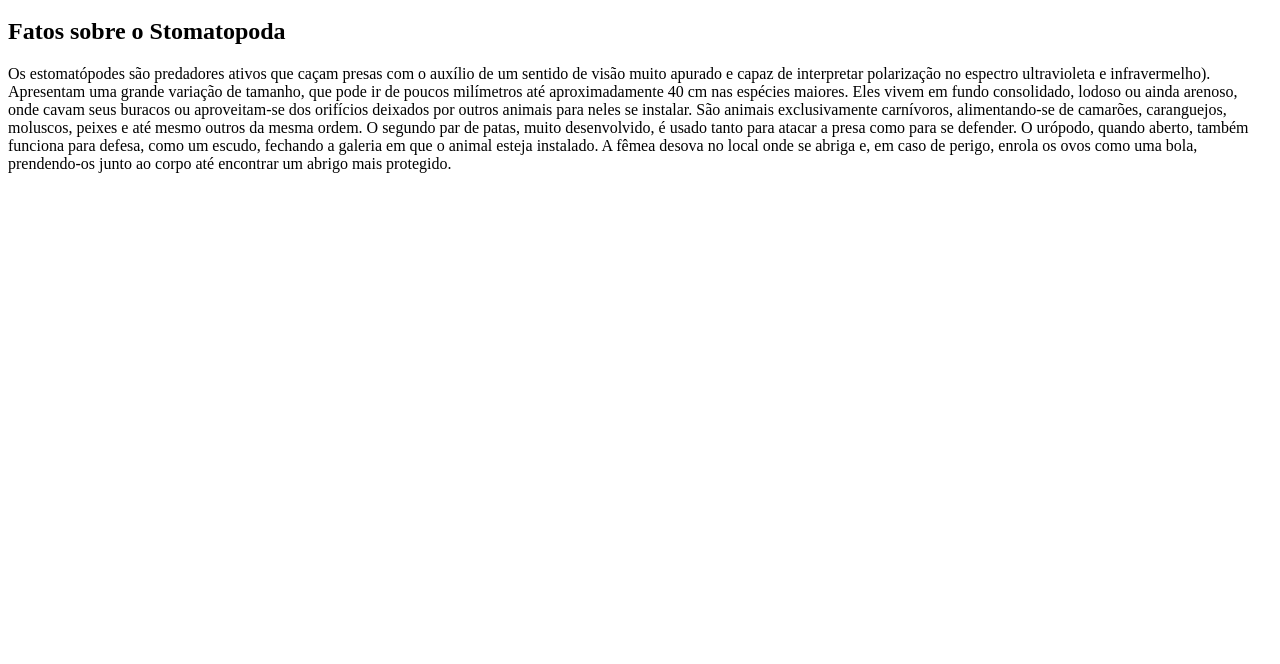
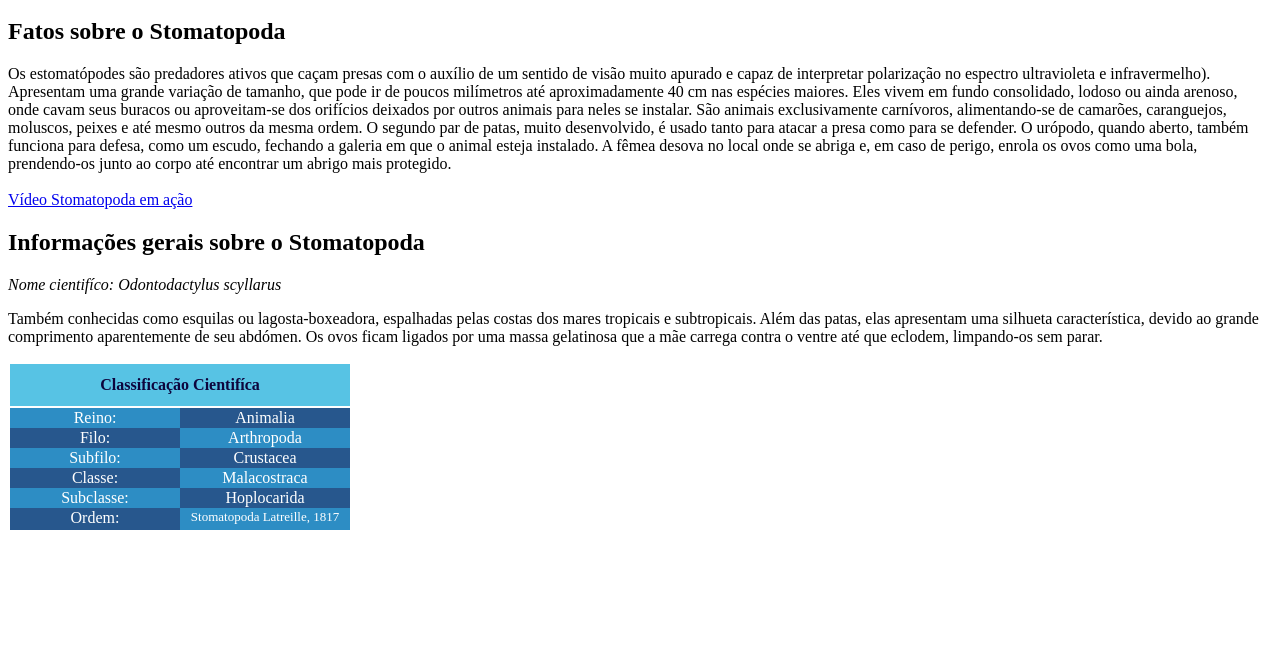
Before and after one commit to rafa382/trybe-exercicios, a plain HTML site: page fundamentos/bloco-03-introducao-a-html-e-css/dia-3.4-html-semantico/exercicio-3.4.html in a window 1280 px wide. Shown: the part 136-800 px from the top of the page. Drawn offline with Linux system fonts and the light colour scheme.

Commit message:
Adiciona atualizações aos arquivos exercicio-3.4.html e style-exercicio-3.4.css

```diff
--- a/fundamentos/bloco-03-introducao-a-html-e-css/dia-3.4-html-semantico/exercicio-3.4.html
+++ b/fundamentos/bloco-03-introducao-a-html-e-css/dia-3.4-html-semantico/exercicio-3.4.html
@@ -3,6 +3,7 @@
   <head>
     <meta charset="UTF-8" />
     <meta name="viewport" content="width=device-width" />
+    <link rel="stylesheet" href="style-exercicio-3.4.css">
   </head>
   <body>
   <header>
@@ -18,7 +19,59 @@
   <h2>Fatos sobre o Stomatopoda</h2>
   <article>
   Os estomatópodes são predadores ativos que caçam presas com o auxílio de um sentido de visão muito apurado e capaz de interpretar polarização no espectro ultravioleta e infravermelho). Apresentam uma grande variação de tamanho, que pode ir de poucos milímetros até aproximadamente 40 cm nas espécies maiores. Eles vivem em fundo consolidado, lodoso ou ainda arenoso, onde cavam seus buracos ou aproveitam-se dos orifícios deixados por outros animais para neles se instalar. São animais exclusivamente carnívoros, alimentando-se de camarões, caranguejos, moluscos, peixes e até mesmo outros da mesma ordem. O segundo par de patas, muito desenvolvido, é usado tanto para atacar a presa como para se defender. O urópodo, quando aberto, também funciona para defesa, como um escudo, fechando a galeria em que o animal esteja instalado. A fêmea desova no local onde se abriga e, em caso de perigo, enrola os ovos como uma bola, prendendo-os junto ao corpo até encontrar um abrigo mais protegido.
-  </article>
+  <br>
+  <br>
+  <a href="https://www.youtube.com/watch?v=3fFhsewo5oU">Vídeo Stomatopoda em ação</a>
+</article>
+  <section>
+    <h2>Informações gerais sobre o Stomatopoda</h2>
+  <p><i>Nome cientifíco: Odontodactylus scyllarus</i></p>
+  <p>Também conhecidas como esquilas ou lagosta-boxeadora, espalhadas pelas costas dos mares tropicais e subtropicais. Além das patas, elas apresentam uma silhueta característica, devido ao grande comprimento aparentemente de seu abdómen. Os ovos ficam ligados por uma massa gelatinosa que a mãe carrega contra o ventre até que eclodem, limpando-os sem parar.</p>
+  <table>
+  <tr><td id="titulo-tabela">Classificação Cientifíca</td></tr>
+  <tr><td id="reino">Reino:</td></tr>
+  <tr><td id="animalia">Animalia</td></tr>
+  <tr><td id="filo">Filo:</td></tr>
+  <tr><td id="arthropoda">Arthropoda</td></tr>
+  <tr><td id="subfilo">Subfilo:</td></tr>
+  <tr><td id="crustacea">Crustacea</td></tr>
+  <tr><td id="classe">Classe:</td></tr>
+  <tr><td id="malacostraca">Malacostraca</td></tr>
+  <tr><td id="subclasse">Subclasse:</td></tr>
+  <tr><td id="hoplocarida">Hoplocarida</td></tr>
+  <tr><td id="ordem">Ordem:</td></tr>
+  <tr><td id="stomatopoda">Stomatopoda Latreille, 1817</td></tr>
+  </table>
+  </section>
+  <section>
+  <h2>Fato 1 : Grande variação de tamanho</h2>
+  <p>Apresentam uma grande variação de tamanho, que pode ir <strong>de poucos milímetros até aproximadamente 40 cm nas espécies maiores.</strong></p>
+  <img src="https://2.bp.blogspot.com/-9kcaCfVjy8c/WrBiI-QhrXI/AAAAAAAAOcw/pEwJdkoOhLURKkQeQe4uFeoPFTjmg4SHQCLcBGAs/s1600/superimagem-megacurioso-36141004656419.jpg" width="400px">
+  </section>
+  <section>
+  <h3>Fato 2: Alimentação</h3>
+  <p>São animais exclusivamente <strong>carnívoros</strong>, alimentando-se de camarões, caranguejos, moluscos, peixes e até mesmo outros da mesma ordem</p>
+  <img src="https://st4.depositphotos.com/24087166/25368/i/600/depositphotos_253681528-stock-photo-mantis-peacock-shrimp-carry-eggs.jpg" width="400px">
+  </section>
+  <section>
+  <h3>Fato 3: Força Esmagadora</h3>
+  <p>As maiores esmagadoras, tais como exemplares de Odontodactylus scyllarus, são capazes de desferir um dos mais rápidos e violentos golpes do reino animal, um soco que pode apresentar a velocidade de um tiro calibre .22 (equivalente a 720 km/h) e uma pressão de impacto de 600 N/cm².[3]<strong> Essa força esmagadora é a responsável pelo seu título de "lagosta-boxeadora"</strong> e é capaz de facilmente quebrar a carapaça de um caranguejo, as conchas duras e calcificadas de gastrópodes ou até mesmo quebrar o vidro reforçado de um aquário.[4][5]</p>
+  <img src="https://www.aquaa3.com.br/wp-content/uploads/2020/09/animal-mais-forte-mundo-1024x734.png" width="400px">
+  </section>
+  <section>
+  <aside>
+  <h4>Links</h4>
+  <ul>
+  <li><a href="https://2.bp.blogspot.com/-9kcaCfVjy8c/WrBiI-QhrXI/AAAAAAAAOcw/pEwJdkoOhLURKkQeQe4uFeoPFTjmg4SHQCLcBGAs/s1600/superimagem-megacurioso-36141004656419.jpg">Imagem 1</a></li>
+  <li><a href="https://pt.wikipedia.org/wiki/Stomatopoda">Link conteúdo</a></li>
+  <li><a href="https://st4.depositphotos.com/24087166/25368/i/600/depositphotos_253681528-stock-photo-mantis-peacock-shrimp-carry-eggs.jpg">Imagem 2</a></li>
+  <li><a href="https://www.aquaa3.com.br/wp-content/uploads/2020/09/animal-mais-forte-mundo-1024x734.png">Imagem 3</a></li>
+</ul>
+</aside>
+  </section>
+  <footer>
+  <p>Conteúdo compilado por Rafaela Camargos Ribeiro, 2021.</p>
+  </footer>
     <!--insira os elementos aqui-->
   </body>
 </html>
--- /dev/null
+++ b/fundamentos/bloco-03-introducao-a-html-e-css/dia-3.4-html-semantico/style-exercicio-3.4.css
@@ -0,0 +1,123 @@
+#titulo-tabela{
+  background-color: rgb(87, 195, 228);
+  width: 330px;
+  height: 40px;
+  text-align: center;
+  color: rgb(13, 5, 61);
+  font-weight: bold;
+
+}
+#reino{
+    background-color: rgb(45, 141, 196);
+    width: 168px;
+    height: 20px;
+    display: inline-block;
+    text-align:center;
+    color: white;
+}
+#animalia{
+    background-color: #27578d;
+    width: 168px;
+    height: 20px;
+    display: inline-block;
+    text-align:center;
+    color: white;
+    margin-left: 170px;
+    margin-top: -45px
+}
+#filo{
+    background-color: #27578d;
+    width: 168px;
+    height: 20px;
+    display: inline-block;
+    text-align:center;
+    color: white;
+    margin-top: -45px;
+}
+#arthropoda{
+    background-color: rgb(45, 141, 196);
+    width: 168px;
+    height: 20px;
+    display: inline-block;
+    text-align:center;
+    color: white;
+    margin-left: 170px;
+    margin-top: -85px
+}
+#subfilo{
+    background-color: rgb(45, 141, 196);
+    width: 168px;
+    height: 20px;
+    display: inline-block;
+    text-align:center;
+    color: white;
+    margin-top: -85px;
+}
+#crustacea{
+    background-color: #27578d;
+    width: 168px;
+    height: 20px;
+    display: inline-block;
+    text-align:center;
+    color: white;
+    margin-left: 170px;
+    margin-top: -125px;
+}
+#classe{
+    background-color: #27578d;
+    width: 168px;
+    height: 20px;
+    display: inline-block;
+    text-align:center;
+    color: white;
+    margin-top: -125px;
+}
+#malacostraca{
+    background-color: rgb(45, 141, 196);
+    width: 168px;
+    height: 20px;
+    display: inline-block;
+    text-align:center;
+    color: white;
+    margin-left: 170px;
+    margin-top: -165px
+}
+#subclasse{
+    background-color: rgb(45, 141, 196);
+    width: 168px;
+    height: 20px;
+    display: inline-block;
+    text-align:center;
+    color: white;
+    margin-top: -165px;
+}
+#hoplocarida{
+    background-color: #27578d;
+    width: 168px;
+    height: 20px;
+    display: inline-block;
+    text-align:center;
+    color: white;
+    margin-left: 170px;
+    margin-top: -205px
+}
+#ordem{
+    background-color: #27578d;
+    width: 168px;
+    height: 20px;
+    display: inline-block;
+    text-align:center;
+    color: white;
+    margin-top: -205px;
+}
+#stomatopoda{
+    background-color: rgb(45, 141, 196);
+    width: 168px;
+    height: 20px;
+    display: inline-block;
+    text-align:center;
+    color: white;
+    margin-left: 170px;
+    margin-top: -245px;
+    font-size: 13px ;
+}
```
